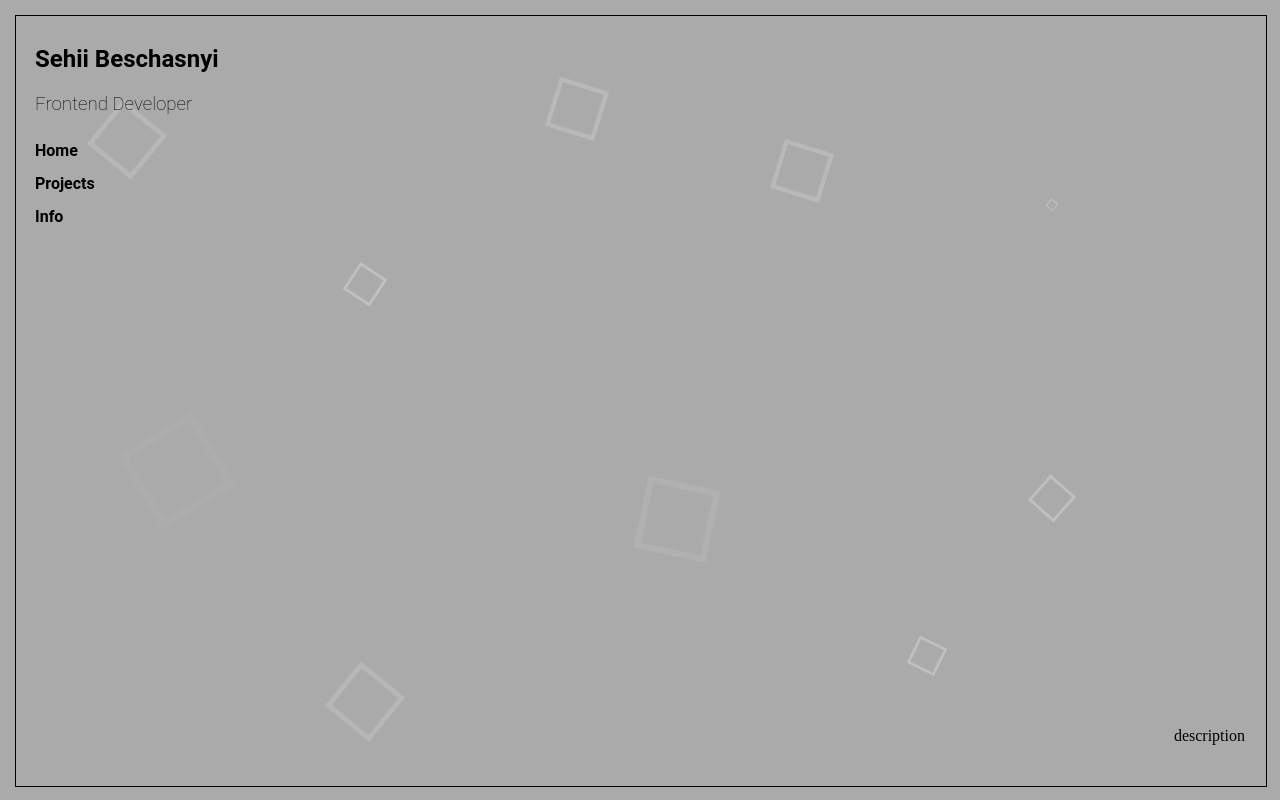
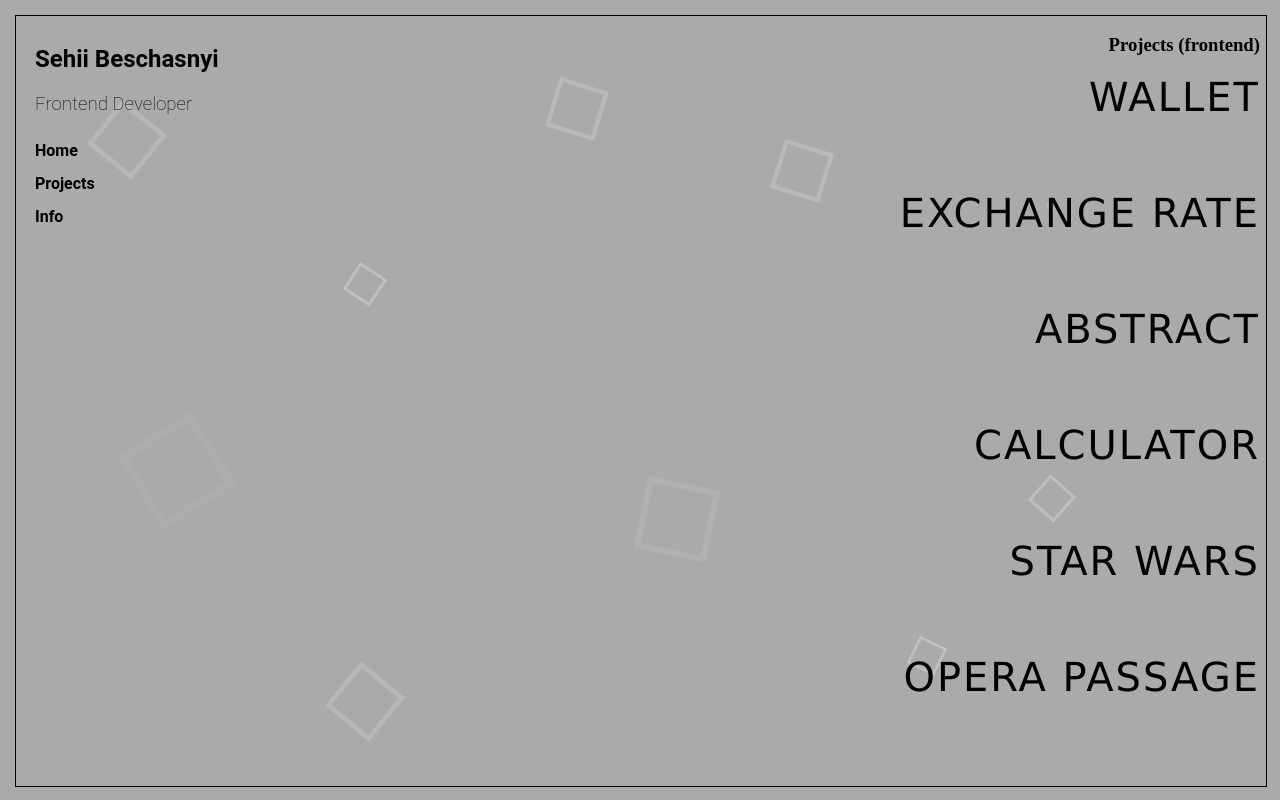
Before and after one commit to Poisedboy/portfolio, a React (Create React App) app: page /#/projects in a window 1280 px wide. Built offline with nearby package versions, Linux system fonts and the light colour scheme.

Commit message:
wrote HashRouter instead BrowserRouter, edited paths in RoutesPath

```diff
--- a/public/index.html
+++ b/public/index.html
@@ -11,7 +11,7 @@
     />
     <link rel="apple-touch-icon" href="%PUBLIC_URL%/logo192.png" />
     <link rel="manifest" href="%PUBLIC_URL%/manifest.json" />
-    <title>Portfolio</title>
+    <title>Beschasnyi</title>
   </head>
   <body>
     <noscript>You need to enable JavaScript to run this app.</noscript>
--- a/src/components/Projects/Projects.js
+++ b/src/components/Projects/Projects.js
@@ -7,7 +7,7 @@
     { id: 3, name: 'Abstract', link: 'https://github.com/Poisedboy/abstract', website: 'https://poisedboy.github.io/abstract/' },
     { id: 4, name: 'Calculator', link: 'https://github.com/Poisedboy/calculator', website: 'https://poisedboy.github.io/calculator/' },
     { id: 5, name: 'Star Wars', link: '', website: 'https://poisedboy.github.io/star-wars/' },
-    { id: 6, name: '', link: '', website: '' },
+    { id: 6, name: 'Opera Passage', link: '', website: 'https://poisedboy.github.io/opera-ui/' },
     { id: 7, name: '', link: '', website: '' }
 ]
 
--- a/src/index.js
+++ b/src/index.js
@@ -1,11 +1,11 @@
 import React from 'react';
 import ReactDOM from 'react-dom/client';
 import App from './App';
-import { BrowserRouter} from 'react-router-dom';
+import { HashRouter } from 'react-router-dom';
 
 const root = ReactDOM.createRoot(document.getElementById('root'));
 root.render(
-  <BrowserRouter>
+  <HashRouter>
     <App />
-  </BrowserRouter>
+  </HashRouter>
 );
--- a/src/routes/RoutesPath.js
+++ b/src/routes/RoutesPath.js
@@ -6,7 +6,7 @@
     return (
         <Routes>
             <Route path='/' element={<Home />} />
-            <Route path='/projects' element={<Projects />} />
+            <Route path='projects' element={<Projects />} />
         </Routes>
     );
 };
```
